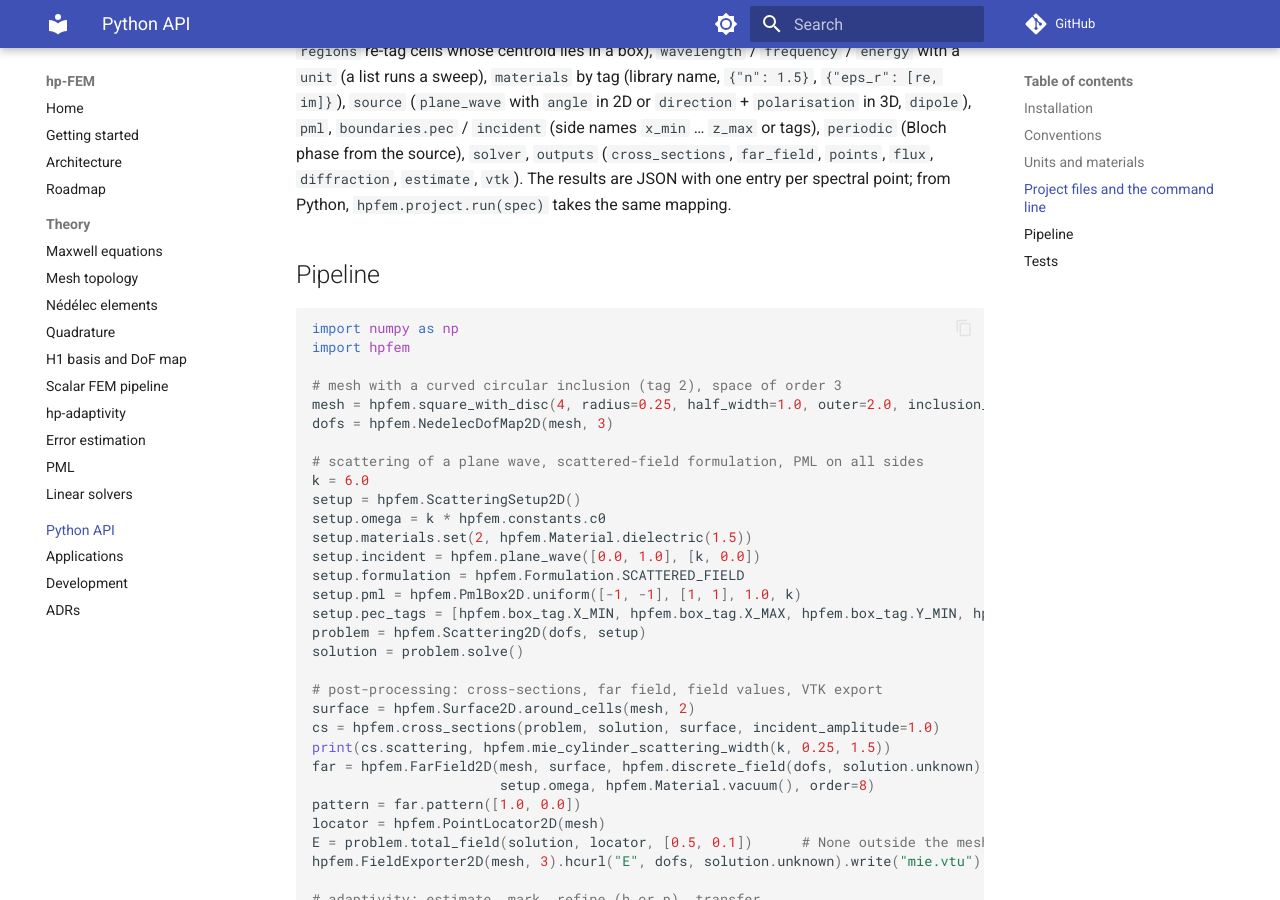
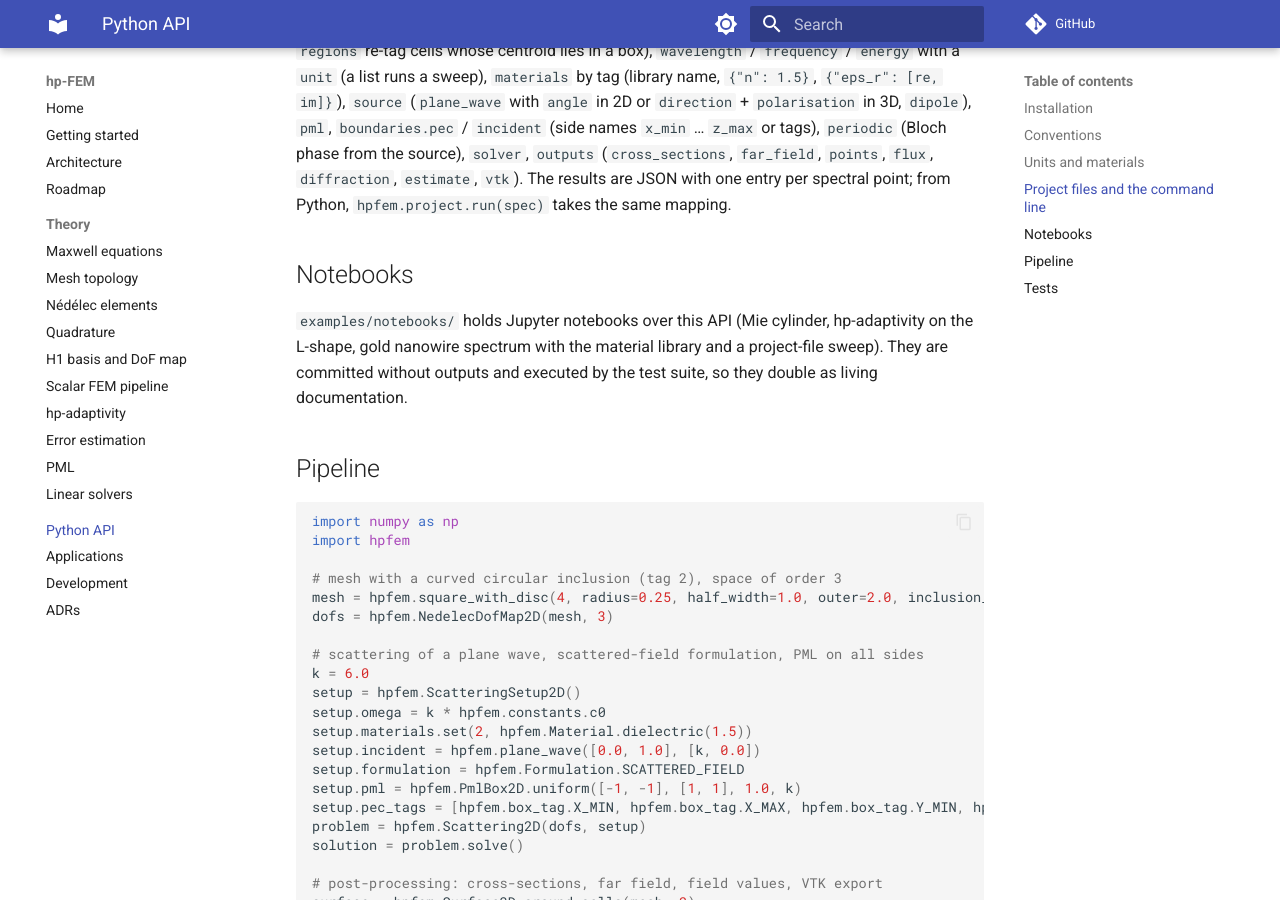
Before and after one commit to PhotonPower/hp-FEM, an MkDocs documentation site: the page built from docs/python.md, in a window 1280 px wide and 900 px high, scrolled down 2862 px. Built offline with MkDocs 1.6.1 and Material for MkDocs 9.7.7, drawn with Linux system fonts in a browser that asks for light colours; comment, search, counter and statistics services are not loaded.

Commit message:
docs(python): example notebooks (Mie cylinder, hp L-shape, gold nanowire spectrum)
Three Jupyter notebooks over the Python API, committed without outputs and executed
cell by cell by python/tests/test_notebooks.py. M7 complete.

Co-Authored-By: Claude Fable 5.1 <noreply@anthropic.com>

````diff
--- a/docs/python.md
+++ b/docs/python.md
@@ -116,6 +116,13 @@ names `x_min` … `z_max` or tags), `periodic` (Bloch phase from the source), `s
 `vtk`). The results are JSON with one entry per spectral point; from Python,
 `hpfem.project.run(spec)` takes the same mapping.
 
+## Notebooks
+
+`examples/notebooks/` holds Jupyter notebooks over this API (Mie cylinder, hp-adaptivity on
+the L-shape, gold nanowire spectrum with the material library and a project-file sweep).
+They are committed without outputs and executed by the test suite, so they double as
+living documentation.
+
 ## Pipeline
 
 ```python
````
Also changed, not shown: CHANGELOG.md (+3 -0 lines), CLAUDE.md (+6 -4 lines), docs/roadmap.md (+2 -1 lines), examples/notebooks/README.md (added, +16 -0 lines), 4 other files.
